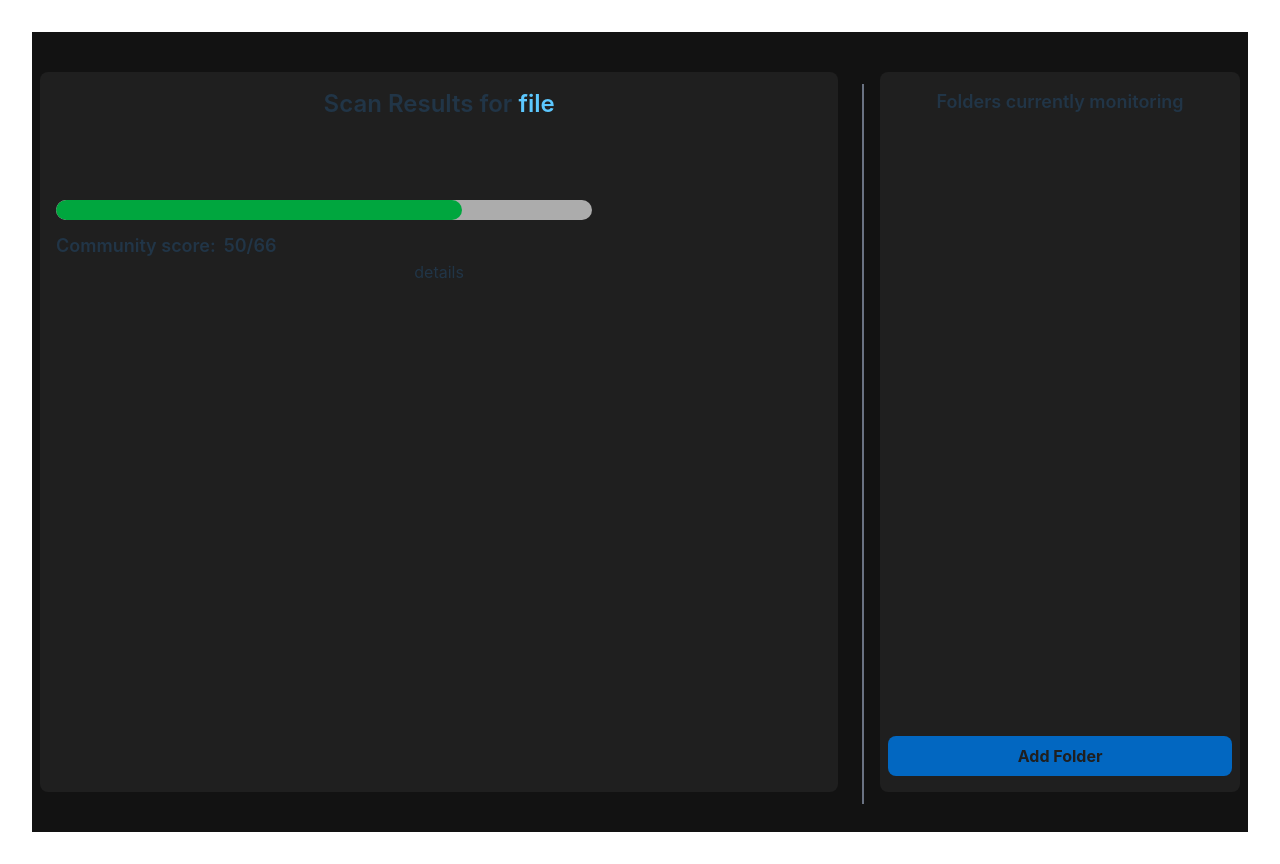
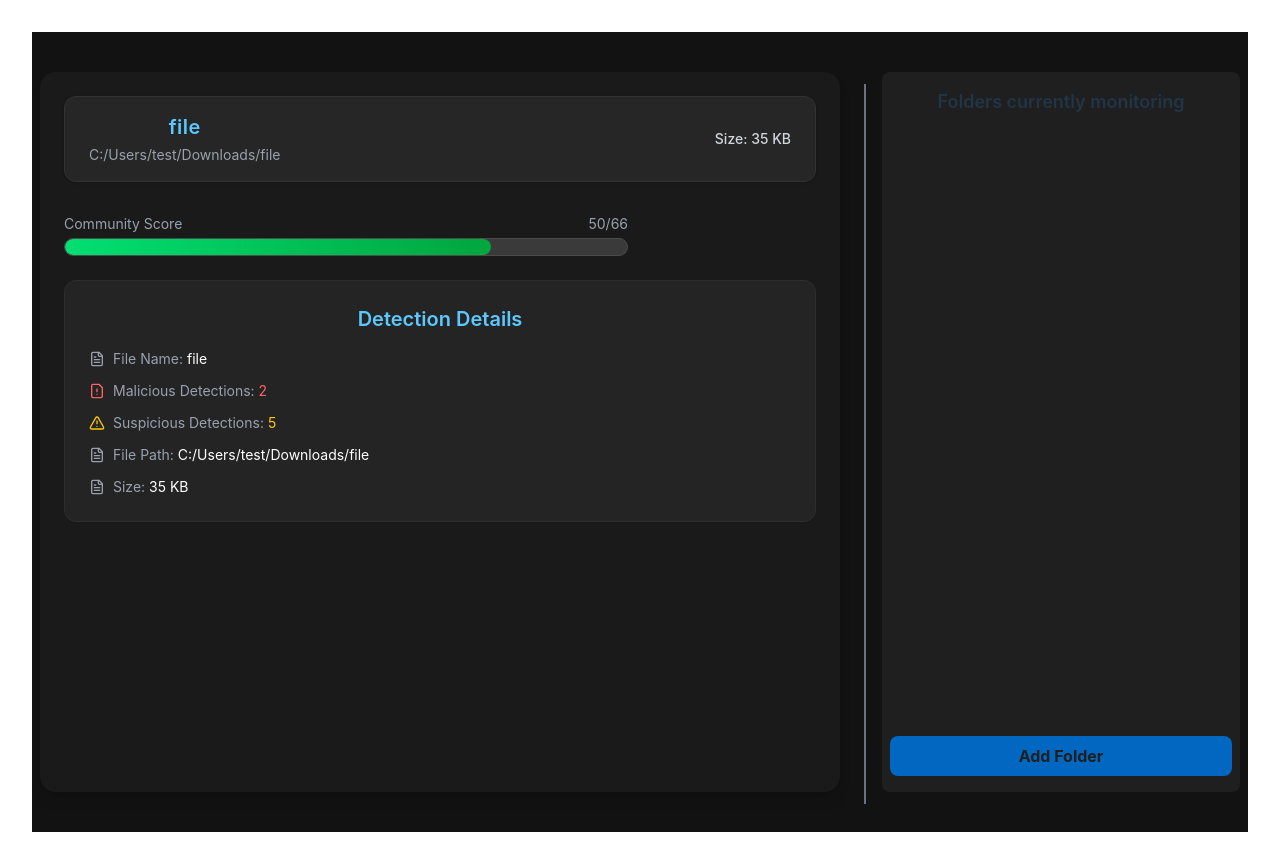
Before and after one commit to yashchaurasia667/Intrusion-Detection-System, a React (Vite) app in the folder frontend/: page /file in a window 1280 px wide. Built offline with nearby package versions, Linux system fonts and the light colour scheme.

Commit message:
Add files via upload

```diff
--- a/frontend/src/components/Scanner/FileResult.tsx
+++ b/frontend/src/components/Scanner/FileResult.tsx
@@ -1,43 +1,93 @@
+import { ArrowLeft, FileWarning, AlertTriangle, FileText } from "lucide-react";
+
 interface props {
   filename: string;
   filepath: string;
-  size: string;
+  size: number | string;
   score: number;
   total: number;
+  malicious?: number;
+  suspicious?: number;
+  onBack?: () => void;
 }
+
 const FileResult = ({
   filename = "file",
   filepath = "C:/Users/test/Downloads/file",
   size = 35,
   score = 50,
   total = 66,
+  malicious = 2,
+  suspicious = 5,
+  onBack,
 }: props) => {
   const progress = (score / total) * 100;
+
   return (
-    <div className="bg-[#1f1f1f] w-full px-4 rounded-lg mx-2">
-      {/* <FileTile /> */}
-      <div className="mt-4">
-        <p className="text-2xl font-semibold inline">Scan Results for </p>{" "}
-        <p className="text-2xl font-semibold inline text-[#5cc8ff]">
-          {filename}
-        </p>
+    <div className="bg-[#1a1a1a] w-full h-full overflow-y-auto px-6 py-6 rounded-2xl mx-2 text-white shadow-lg transition-all duration-300 relative animate-fade-in">
+
+      {/* Back Button */}
+      {onBack && (
+        <button
+          onClick={onBack}
+          className="mb-6 flex items-center gap-2 text-[#5cc8ff] hover:text-white transition"
+        >
+          <ArrowLeft size={20} />
+          <span className="text-sm font-medium">Back</span>
+        </button>
+      )}
+
+      {/* File Tile */}
+      <div className="flex items-center justify-between bg-[#262626] px-6 py-4 rounded-xl shadow-sm border border-[#333]">
+        <div>
+          <p className="text-xl font-semibold text-[#5cc8ff] tracking-wide">{filename}</p>
+          <p className="text-sm text-gray-400 mt-1">{filepath}</p>
+        </div>
+        <div className="text-sm text-gray-300 font-medium">
+          <p>Size: {size} KB</p>
+        </div>
       </div>
 
-      <div className="bg-[#acacac] w-[70%] h-[20px] rounded-full mt-20 overflow-hidden">
-        <div
-          className="h-full bg-green-600 rounded-full"
-          style={{
-            width: progress + "%",
-          }}
-        ></div>
+      {/* Progress Bar */}
+      <div className="mt-8 w-[75%]">
+        <div className="flex justify-between text-sm text-gray-400 mb-1">
+          <span>Community Score</span>
+          <span>{`${score}/${total}`}</span>
+        </div>
+        <div className="h-[18px] bg-[#3a3a3a] rounded-full overflow-hidden border border-[#4b4b4b]">
+          <div
+            className="h-full bg-gradient-to-r from-green-400 to-green-600 rounded-full transition-all duration-500 ease-in-out"
+            style={{ width: `${progress}%` }}
+          ></div>
+        </div>
       </div>
 
-      <div className="flex gap-x-2 text-lg mt-3 font-semibold">
-        <p>Community score: </p>
-        <p>{`${score}/${total}`}</p>
+      {/* Detection Details */}
+      <div className="mt-6 bg-[#242424] p-6 rounded-xl border border-[#2d2d2d]">
+        <p className="text-xl font-semibold mb-4 text-[#5cc8ff]">Detection Details</p>
+        <ul className="list-inside text-sm space-y-3">
+          <li className="flex items-center gap-2">
+            <FileText size={16} className="text-gray-400" />
+            <span><span className="text-gray-400">File Name:</span> <span className="text-white">{filename}</span></span>
+          </li>
+          <li className="flex items-center gap-2">
+            <FileWarning size={16} className="text-red-400" />
+            <span><span className="text-gray-400">Malicious Detections:</span> <span className="text-red-400">{malicious}</span></span>
+          </li>
+          <li className="flex items-center gap-2">
+            <AlertTriangle size={16} className="text-yellow-400" />
+            <span><span className="text-gray-400">Suspicious Detections:</span> <span className="text-yellow-400">{suspicious}</span></span>
+          </li>
+          <li className="flex items-center gap-2">
+            <FileText size={16} className="text-gray-400" />
+            <span><span className="text-gray-400">File Path:</span> <span className="text-white">{filepath}</span></span>
+          </li>
+          <li className="flex items-center gap-2">
+            <FileText size={16} className="text-gray-400" />
+            <span><span className="text-gray-400">Size:</span> <span className="text-white">{size} KB</span></span>
+          </li>
+        </ul>
       </div>
-
-      <div>details</div>
     </div>
   );
 };
```
